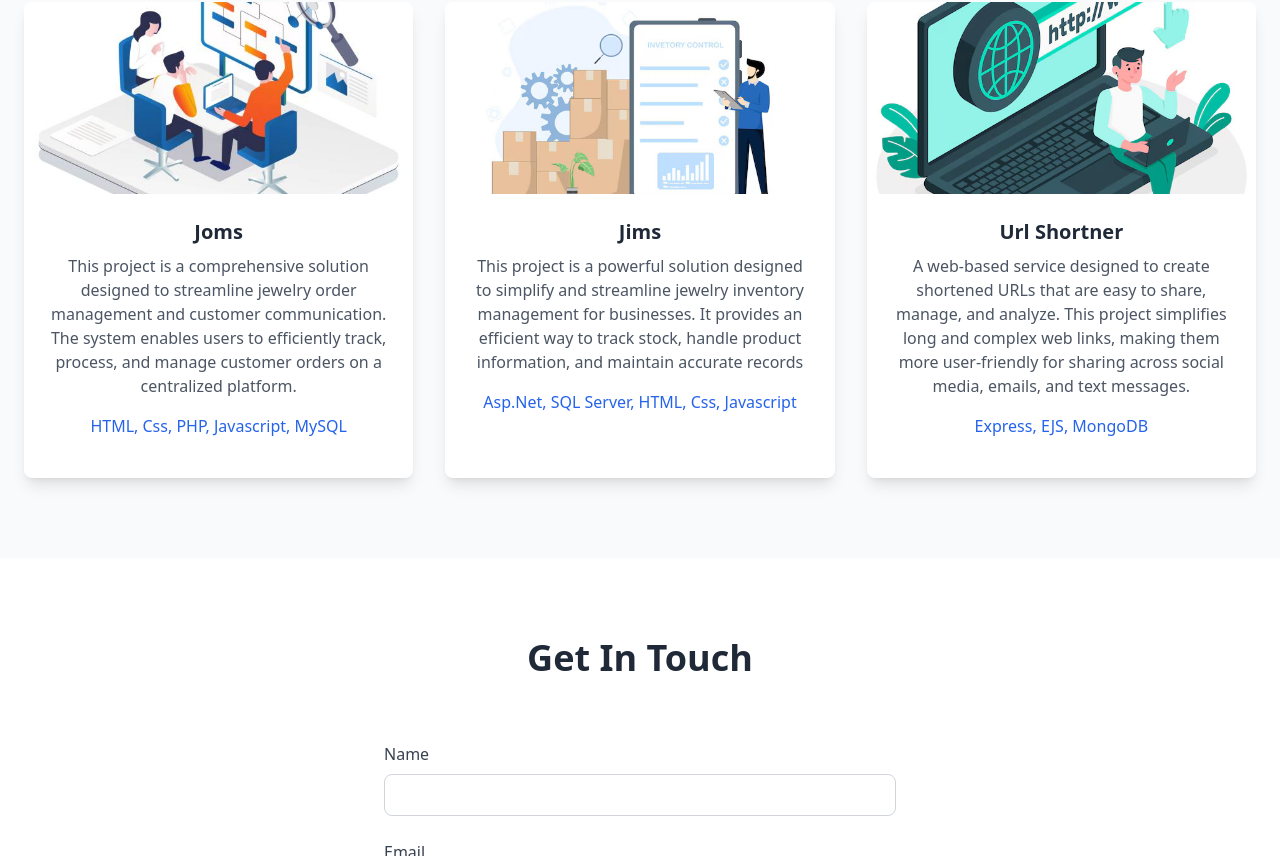
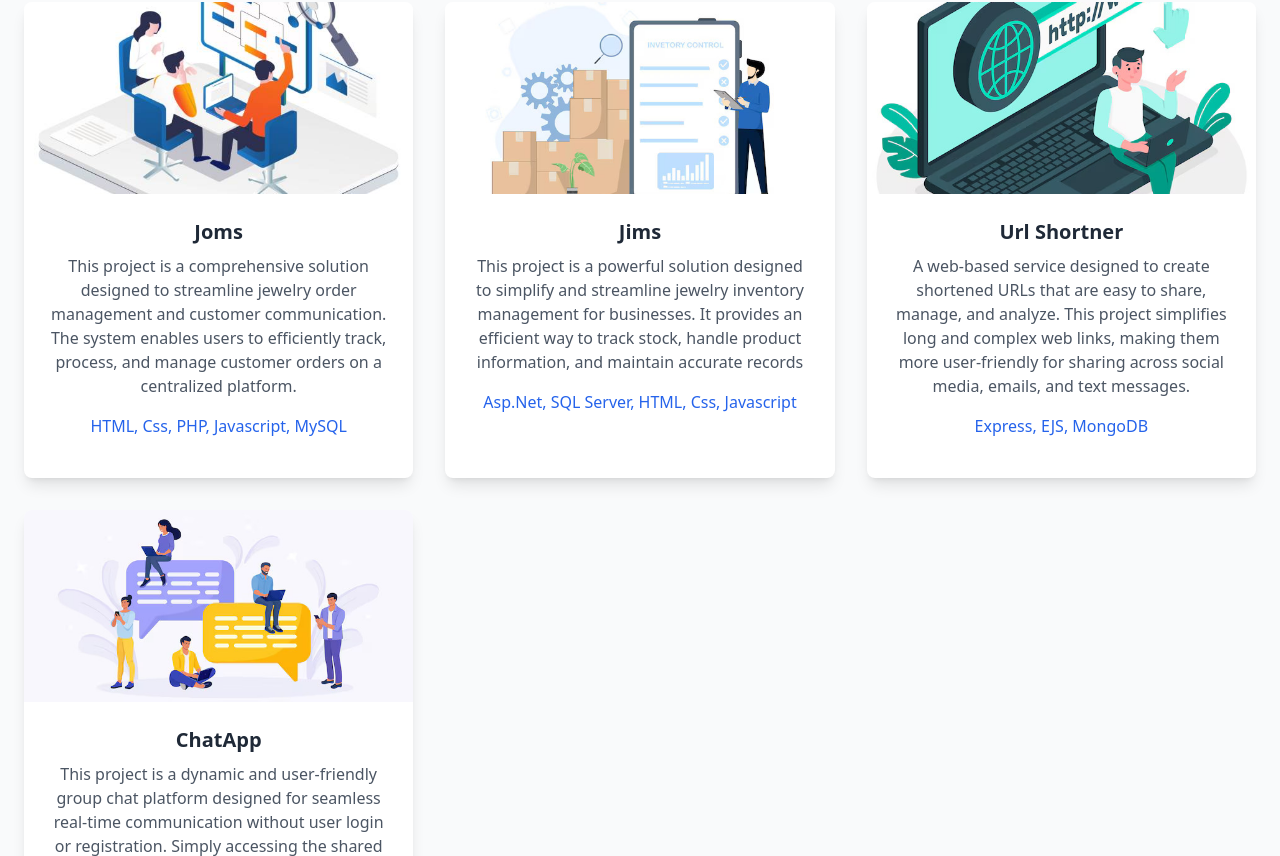
Before and after one commit to Kevinkondhiya/portfolio, a React (Vite) app: page / in a window 1280 px wide. Shown: the part 1944-2800 px from the top of the page. Built offline with nearby package versions, Linux system fonts and the light colour scheme.

Commit message:
resolve conflits

```diff
--- a/index.html
+++ b/index.html
@@ -2,7 +2,9 @@
 <html lang="en">
   <head>
     <meta charset="UTF-8" />
-    <link rel="icon" type="image/svg+xml" href="/websitelogo.png" />
+    <!-- <link rel="icon" href="/favicon.ico" type="image/x-icon" /> -->
+
+    <link rel="icon" href="Assets/websitelogo.png" />
     <!-- <link rel="html" title="kevin" type="html"/> -->
 
     <meta name="viewport" content="width=device-width, initial-scale=1.0" />
--- a/src/App.tsx
+++ b/src/App.tsx
@@ -182,6 +182,39 @@ function App() {
                 </div> */}
               </div>
             </div>
+
+            <div className="bg-white rounded-lg shadow-lg overflow-hidden">
+              <img
+                src="/Assets/chatapp.jpg"
+                alt="Project 2"
+                className="w-full h-48 object-cover"
+              />
+              <div className="p-6">
+                <h3 className="text-xl font-bold mb-2 text-gray-800 text-center">ChatApp</h3>
+                <p className="text-gray-600 mb-4 text-center">
+                This project is a dynamic and user-friendly group chat platform designed for seamless real-time communication without user login or registration. Simply accessing the shared URL makes a user part of the conversation.
+                </p>
+                <p className='text-blue-600 mb-4 text-center'>Asp.Net, SQL Server, HTML, Css, Javascript</p>
+                {/* <div className="flex justify-between items-center">
+                  <a
+                    href="#"
+                    className="text-blue-600 hover:text-blue-800 flex items-center gap-1"
+                  >
+                    <Code2 size={16} />
+                    View Code
+                  </a>
+                  <a
+                    href="#"
+                    className="text-blue-600 hover:text-blue-800 flex items-center gap-1"
+                  >
+                    <ExternalLink size={16} />
+                    Live Demo
+                  </a>
+                </div> */}
+              </div>
+            </div>
+
+
           </div>
         </div>
       </section>
```
Also changed, not shown: public/Assets/chatapp.jpg (added).
